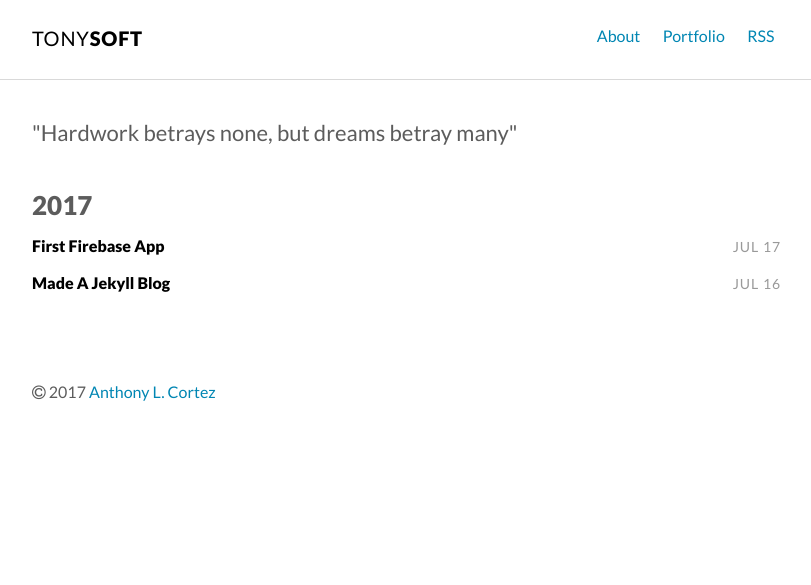
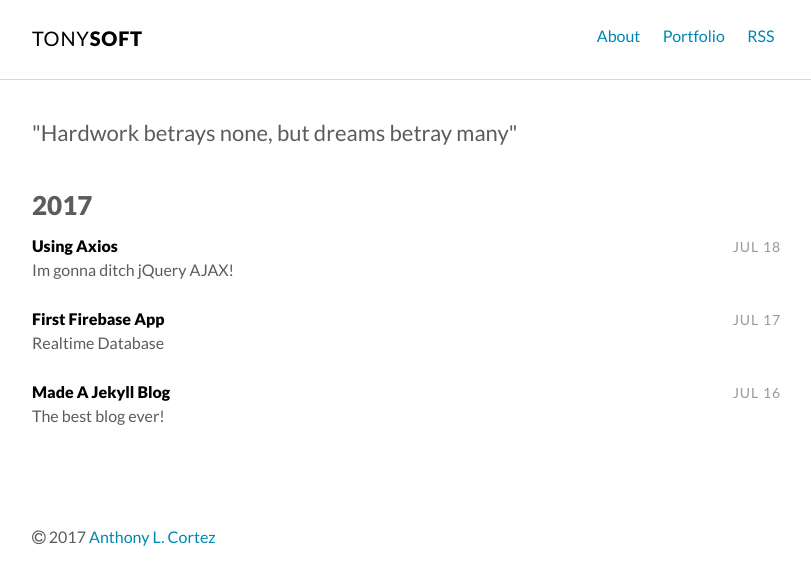
Before and after one commit to devtonysoft/blog, a Jekyll site: the page built from index.html, in a window 1280 px wide. Shown: the top 585 px of the page, without its empty margins (232-1043 px from the left). Built offline with Jekyll 4.4.1, drawn with Linux system fonts in a browser that asks for light colours; some of the changed lines change nothing that is shown.

Commit message:
Added Post About Axios

```diff
--- /dev/null
+++ b/_posts/2017-07-18-Using-axios-for-http-request.md
@@ -0,0 +1,23 @@
+---
+layout: post
+title: "Using Axios"
+description: "Im gonna ditch jQuery AJAX!"
+comments: true
+keywords: "axios"
+---
+
+Today i've practiced using axios as an alternative for jQuery AJAX Http Request.
+Soon I'm gonna integrate this axios module for my future project. Axios supports the Promise API.
+The Promise object represents the eventual completion (or failure) of an asynchronous operation, and its resulting value. This is the first axios project i've create
+<a href="https://webdevelopertony.github.io/axios-app/" target="_blank">axios-app</a>.
+
+For more information about axios visit this link :
+<a href="https://github.com/mzabriskie/axios" target="_blank">axios</a>
+
+### Why use jekyll?
+
+I find it interesting because you don't have to create and setup a database
+to create your own blog as web developer. Jekyll posts was created using static pages you just need a template by creating a new file.
+
+For more information about how to setup your jekyll application and how to write a post please refer to this link :
+<a href="{{ page.jekyll_docu }}" target="_blank">Jekyll Documentation</a>
--- a/assets/scss/_layout.scss
+++ b/assets/scss/_layout.scss
@@ -175,7 +175,7 @@ hr {
 
 .post-title {
   margin-top: 0;
-  margin-bottom: 2em;
+  // margin-bottom: 2em;
   color: $dark-gray-color;
 }
 
--- a/index.html
+++ b/index.html
@@ -19,7 +19,10 @@ title: Home
       {% endunless %}
       <article class="post-item">
         <span class="post-meta date-label">{{ post.date | date: "%b %d" }}</span>
-        <div class="article-title"><a class="post-link" href="{{ post.url | prepend: site.baseurl }}">{{ post.title }}</a></div>
+        <div class="article-title">
+          <a class="post-link" href="{{ post.url | prepend: site.baseurl }}">{{ post.title }}</a>
+          <p>{{ post.description }}</p>
+        </div>
       </article>
     {% endfor %}
   </div>
```
